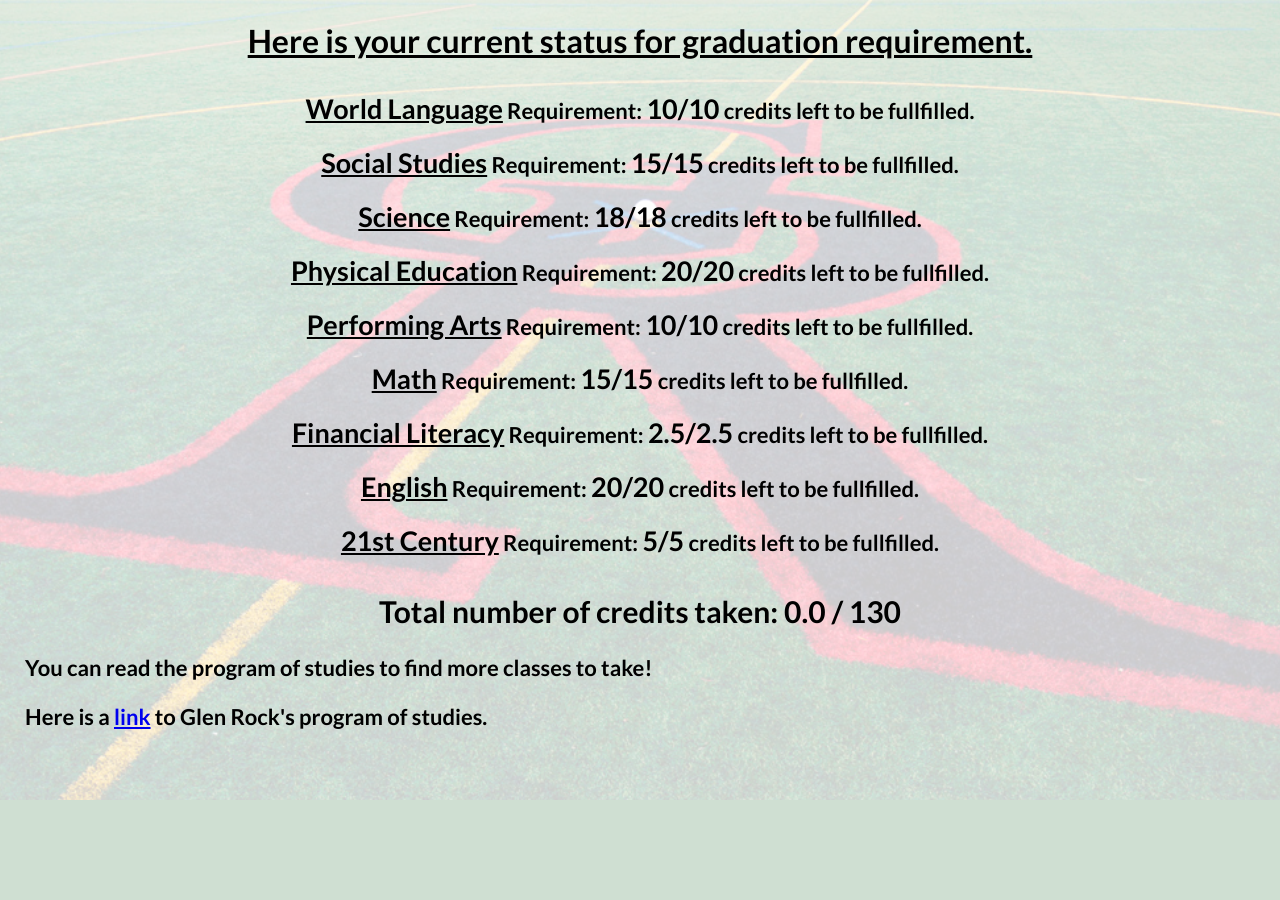
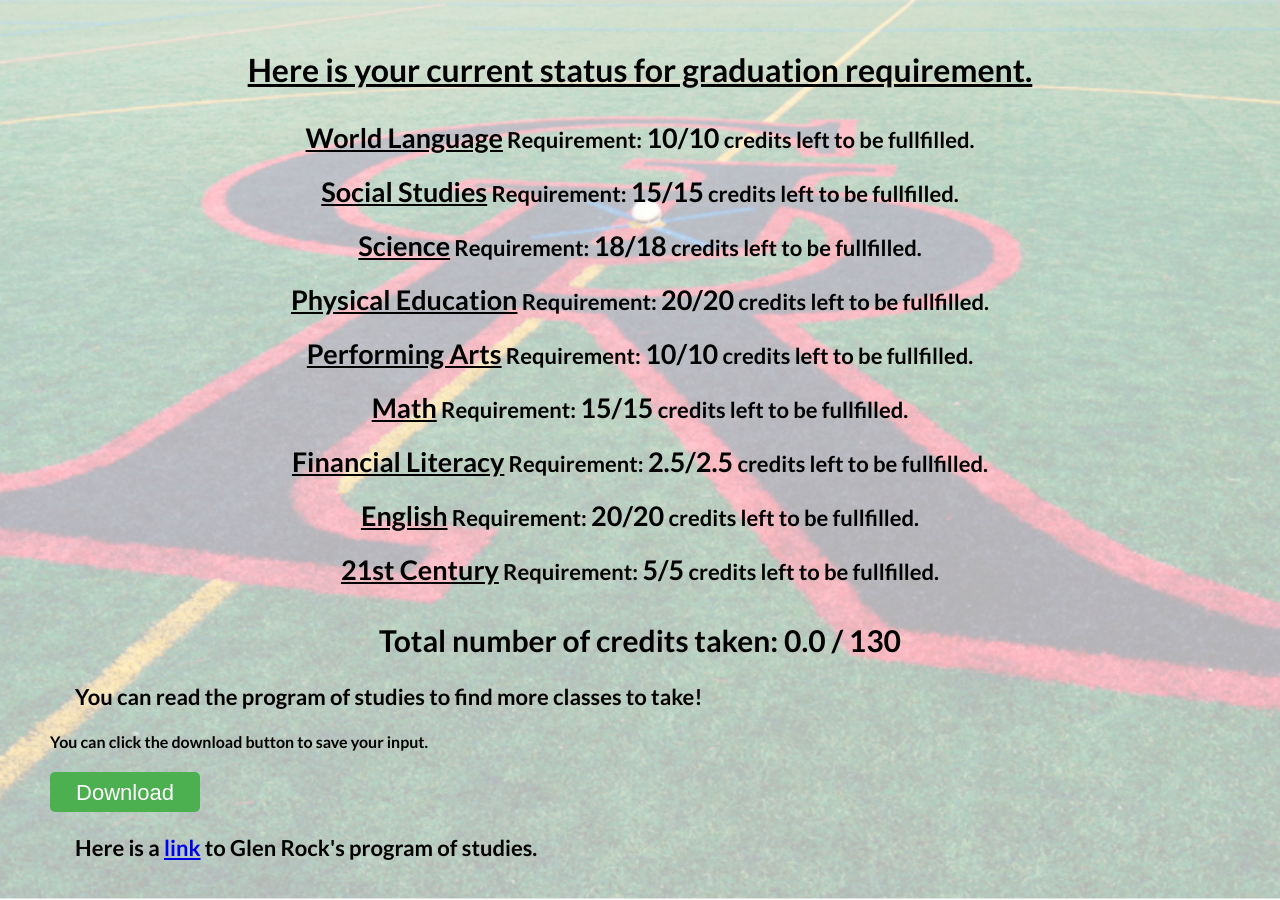
Before and after one commit to Danpaek111/GlenRock-Graduation-Checker, a Flask app: page /result in a window 1280 px wide. Before the commit the page ends 800 px from the top, so only its background shows below. Run offline with Flask 3, Linux system fonts and the light colour scheme; parts of the project's set-up code (start-up, migrations or seed data) failed here and were passed over.

Commit message:
Added the csv functionality

```diff
--- a/app.py
+++ b/app.py
@@ -1,7 +1,9 @@
-from flask import Flask, render_template, request, make_response
+from flask import Flask, render_template, request, Response, url_for, flash, redirect
 import csv
 import pandas as pd
 from io import StringIO
+import os
+import ast
 
 app = Flask(__name__)
 
@@ -100,6 +102,19 @@ def result():
     for key in request.form:
         if "class" in key:
             list_classes.append(request.form[key])
+
+    if "file" in request.files:
+        file = request.files["file"]
+        if file and file.filename.endswith(".csv"):
+            try:
+                df = pd.read_csv(file)
+                for i in range(len(df)):
+                    print(df.iloc[i])
+                    list_classes.append(df.iloc[i]["Classes Taken"])
+            except Exception as e:
+                flash("Invalid file type, please upload a CSV")
+                return redirect(request.url)
+
     creds_dict = count_graduation_requirement(list_classes)
     for category in creds_dict.keys():
         if creds_dict[category] < 0:
@@ -110,21 +125,48 @@ def result():
     if total_credits == 130:
         last_comment = "Congratulations! You are ready to graduate!"
     else:
-        last_comment = "You can read the program of studies to find more classes to take!"
+        last_comment = (
+            "You can read the program of studies to find more classes to take!"
+        )
 
-    return render_template("result.html",
-                           wl_credits=creds_dict['world_lang'], wl_required_credits = required_num_of_credits_per_category("world_lang"),
-                           ss_credits=creds_dict['social_studies'], ss_required_credits = required_num_of_credits_per_category('social_studies'),
-                           sc_credits=creds_dict['science_courses'], sc_required_credits = required_num_of_credits_per_category("science_courses"),
-                           pe_credits=creds_dict['phys_ed'], pe_required_credits = required_num_of_credits_per_category("phys_ed"),
-                           pa_credits=creds_dict['performing_arts'], pa_required_credits = required_num_of_credits_per_category("performing_arts"),
-                           mc_credits=creds_dict['math_courses'], mc_required_credits = required_num_of_credits_per_category("math_courses"),
-                           fl_credits=creds_dict['fin_lit'], fl_required_credits = required_num_of_credits_per_category("fin_lit"),
-                           ec_credits=creds_dict['english_courses'], ec_required_credits = required_num_of_credits_per_category("english_courses"),
-                           stc_credits=creds_dict['century_courses'], stc_required_credits = required_num_of_credits_per_category("century_courses"),
-                           total_credits=total_credits,
-                           last_comment=last_comment
-                           )
+    return render_template(
+        "result.html",
+        wl_credits=creds_dict["world_lang"],
+        wl_required_credits=required_num_of_credits_per_category("world_lang"),
+        ss_credits=creds_dict["social_studies"],
+        ss_required_credits=required_num_of_credits_per_category("social_studies"),
+        sc_credits=creds_dict["science_courses"],
+        sc_required_credits=required_num_of_credits_per_category("science_courses"),
+        pe_credits=creds_dict["phys_ed"],
+        pe_required_credits=required_num_of_credits_per_category("phys_ed"),
+        pa_credits=creds_dict["performing_arts"],
+        pa_required_credits=required_num_of_credits_per_category("performing_arts"),
+        mc_credits=creds_dict["math_courses"],
+        mc_required_credits=required_num_of_credits_per_category("math_courses"),
+        fl_credits=creds_dict["fin_lit"],
+        fl_required_credits=required_num_of_credits_per_category("fin_lit"),
+        ec_credits=creds_dict["english_courses"],
+        ec_required_credits=required_num_of_credits_per_category("english_courses"),
+        stc_credits=creds_dict["century_courses"],
+        stc_required_credits=required_num_of_credits_per_category("century_courses"),
+        total_credits=total_credits,
+        last_comment=last_comment,
+        list_classes=list_classes,
+    )
+
+@app.route("/download", methods=["POST"])
+def download():
+    user_input = request.form["list_classes"]
+
+    df = pd.DataFrame({"Classes Taken": ast.literal_eval(user_input)})
+    output = StringIO()
+    df.to_csv(output, index=False)
+    output.seek(0)
+    return Response(
+        output.getvalue(),
+        mimetype="text/csv",
+        headers={"Content-Disposition": "attachment;filename=example.csv"},
+    )
 
 # For Testing purpuses
 def main():
--- a/static/styles_result.css
+++ b/static/styles_result.css
@@ -101,16 +101,6 @@ margin {
     margin-left: 25px;
 }
 
-.overlay {
-    position: fixed;
-    top: 0;
-    left: 0;
-    width: 100vw; /* Full width of the viewport */
-    height: 100vh; /* Full height of the viewport */
-    background-color: rgba(255, 255, 255, 0.8); /* Semi-transparent white */
-    z-index: 1; /* Place it above the background image */
-}
-
 p {
     margin: 0;
     padding: 0;
--- a/templates/result.html
+++ b/templates/result.html
@@ -26,6 +26,13 @@
 <h3>
     <margin>{{ last_comment}}</margin>
 </h3>
+<h4>
+    You can click the download button to save your input.
+</h4>
+<form action="/download" method="POST">
+    <input type="hidden" name="list_classes" value="{{list_classes}}">
+    <button type="submit">Download</button>
+</form>
 <h3>
 <margin>Here is a <a href="https://cdnsm5-ss14.sharpschool.com/UserFiles/Servers/Server_611619/File/2023-2024%20HS%20Program%20of%20Studies%20FINAL.pdf" target="_blank">link</a> to Glen Rock's program of studies.</margin>
 </h3>
```
Also changed, not shown: templates/index.html (+8 -2 lines), static/result_background.png.
